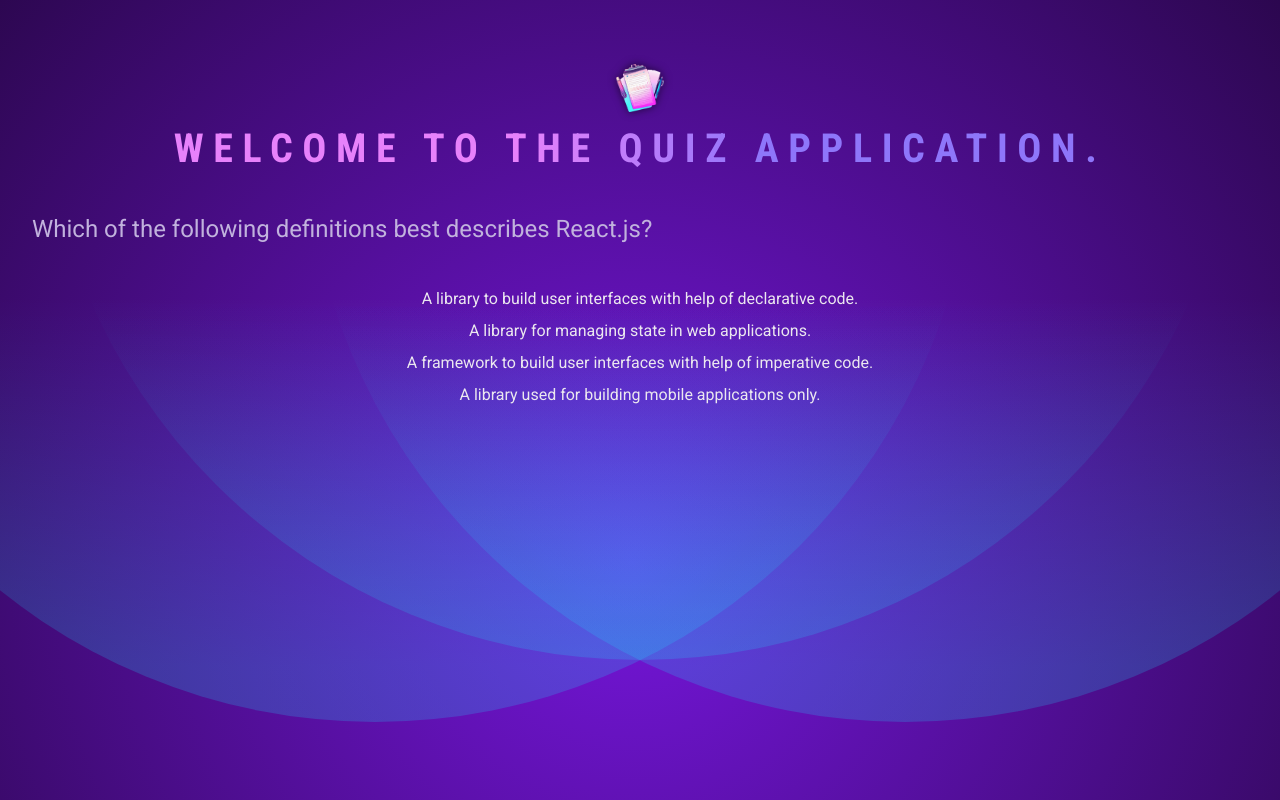
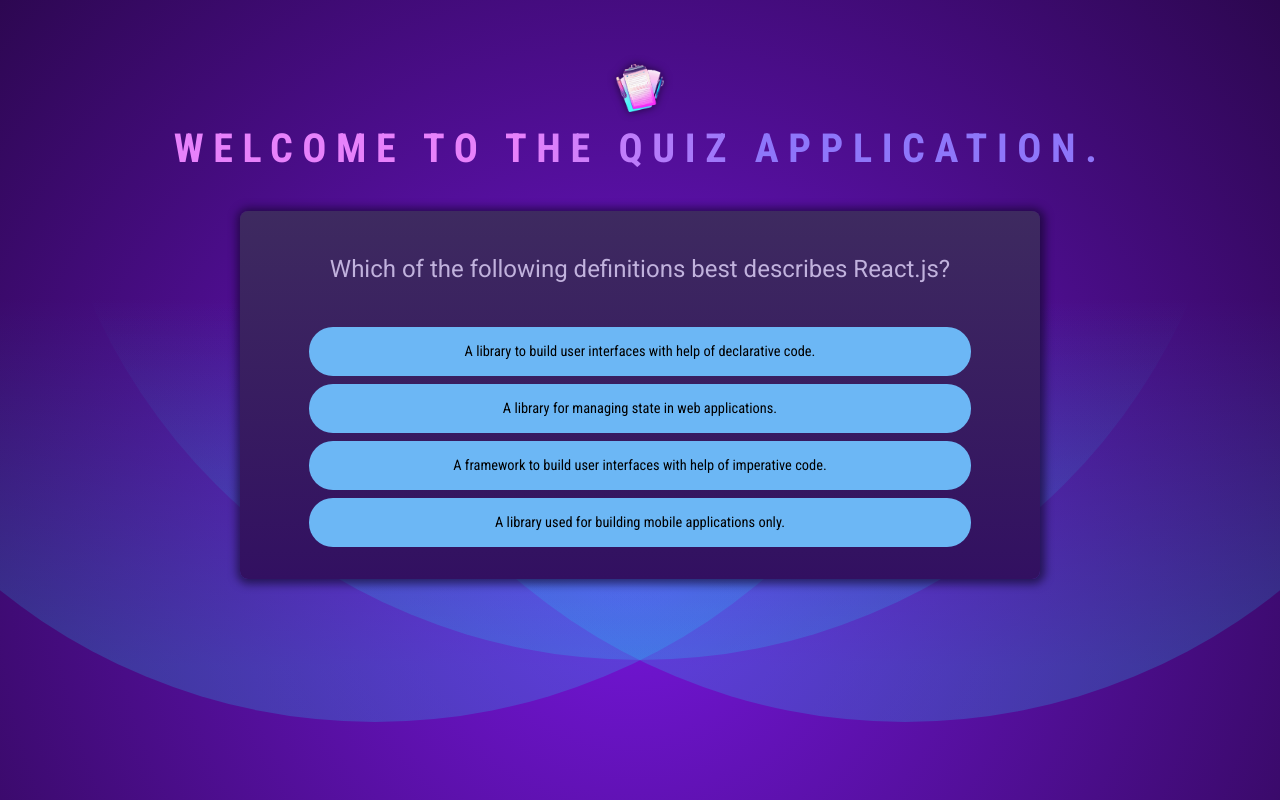
Before and after one commit to RaulSoriaUlibarri/Quiz-project, a React (Vite) app: page / in a window 1280 px wide. Built offline with nearby package versions, Linux system fonts and the light colour scheme.

Commit message:
feat: show answers and register them on click

```diff
--- a/src/App.jsx
+++ b/src/App.jsx
@@ -4,7 +4,9 @@
   return (
     <>
       <Header />
-      <Quizz />
+      <main>
+        <Quizz />
+      </main>
     </>
   );
 }
--- a/src/components/Quizz.jsx
+++ b/src/components/Quizz.jsx
@@ -6,14 +6,26 @@
 
   const activeQuestionIndex = userAnswers.length;
 
+  function handleSelectAnswer(selectedAnswer) {
+    setUserAnswers((prevAnswers) => {
+      return [...prevAnswers, selectedAnswer];
+    });
+  }
+
   return (
+    <div id="quiz">
       <div id="question">
         <h2>{QUESTIONS[activeQuestionIndex].text}</h2>
         <ul id="answers">
           {QUESTIONS[activeQuestionIndex].answers.map((answer) => (
-          <li>{answer}</li>
+            <li key={answer} className="answer">
+              <button onClick={() => handleSelectAnswer(answer)}>
+                {answer}
+              </button>
+            </li>
           ))}
         </ul>
+      </div>
     </div>
   );
 };
```
Lines whose indentation alone changed are shown as unchanged.
